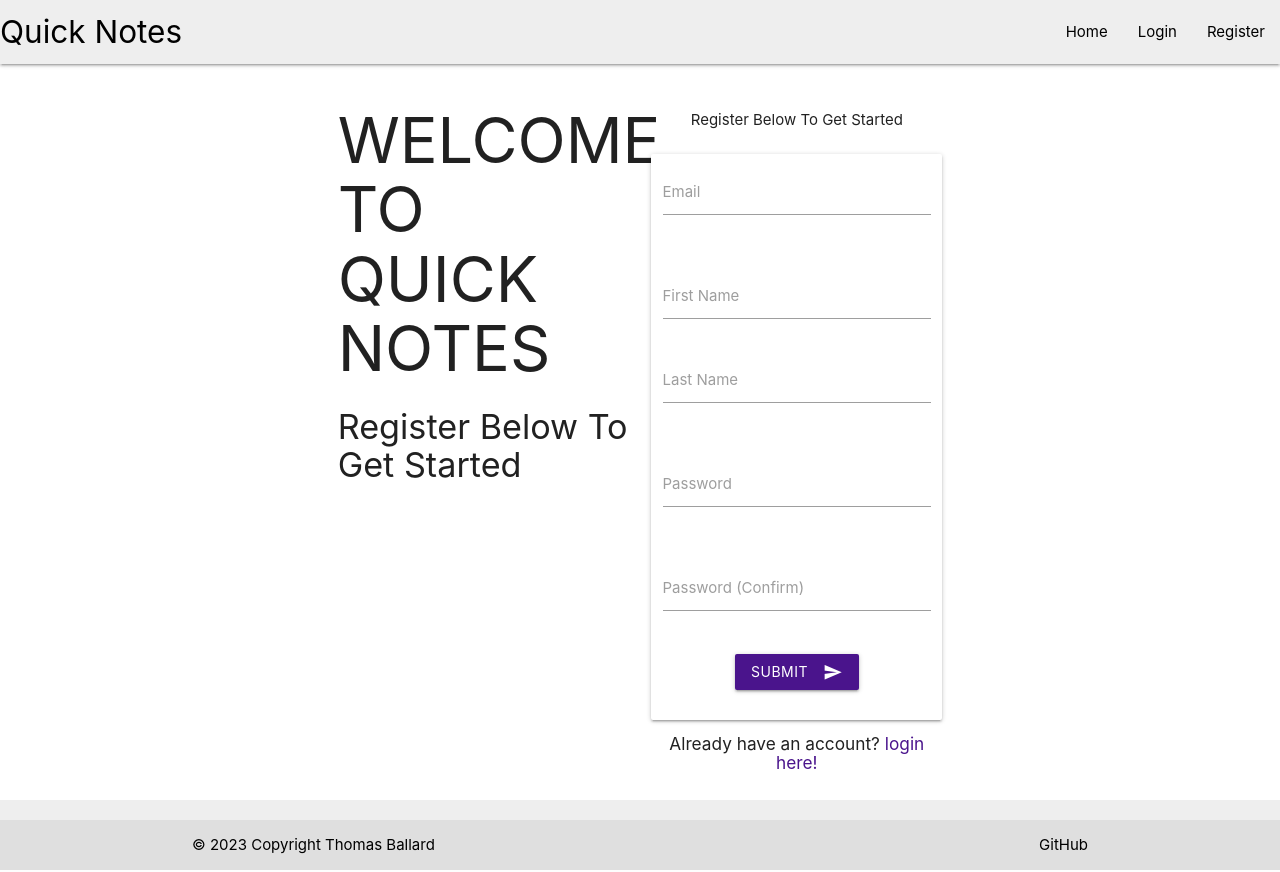
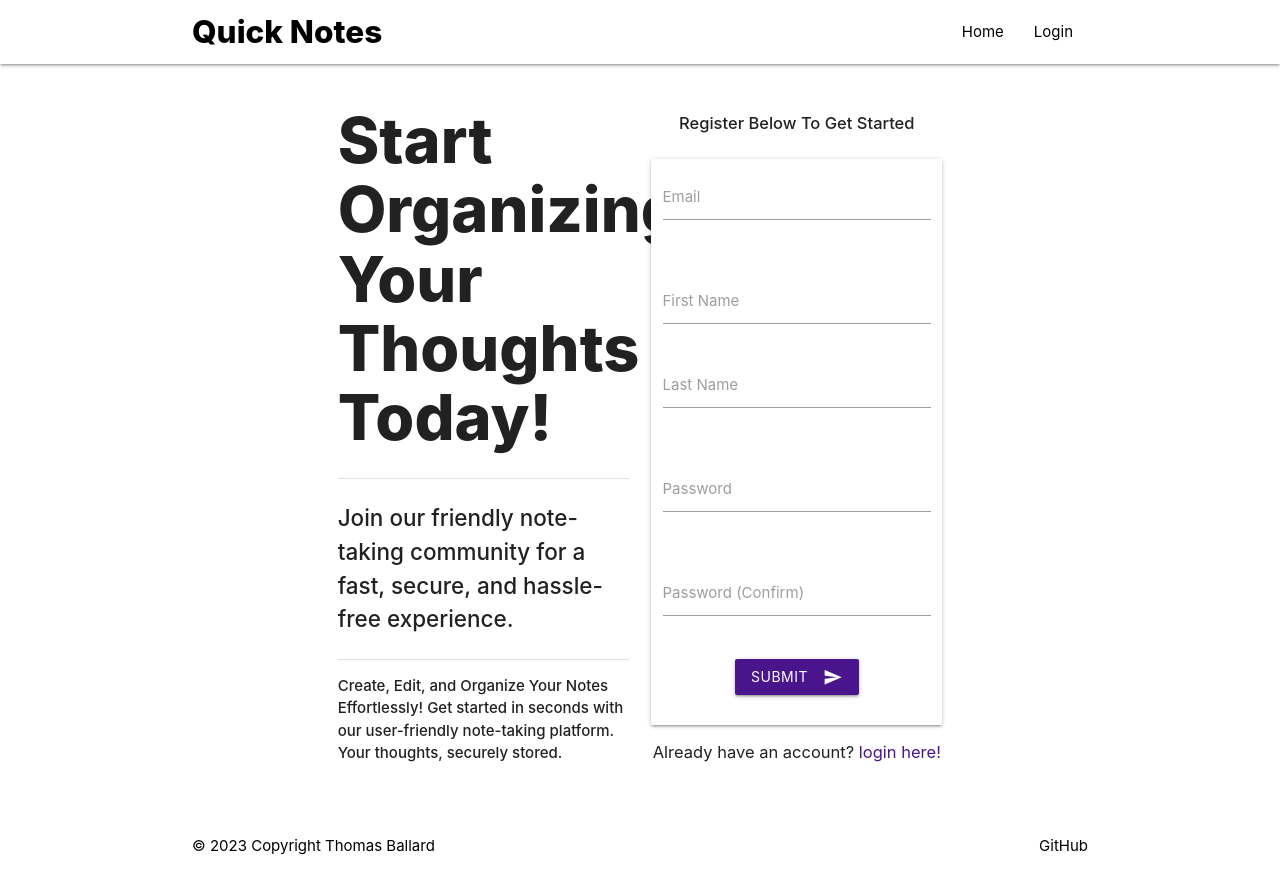
Before and after one commit to ThomasBallardCI/m3-notes-app, a Flask app: page / in a window 1280 px wide. Run offline with Flask 3, Linux system fonts and the light colour scheme.

Commit message:
adjusted home route for login, added logged in specific home page and adjusted html best practices and styling

```diff
--- a/quicknote/routes.py
+++ b/quicknote/routes.py
@@ -31,41 +31,43 @@ from quicknote.models import User, Note
 @app.route("/")
 def home():
     """
-    Display the home page of the application.
+    Route function for handling user registration and redirection.
 
-    Description:
-        This view function is responsible for rendering the home page of the application.
-        It is the landing page that users see when they visit the site. The function
-        simply returns the 'home.html' template, and it may also pass the 'current_user'
-        object for context.
+    If the current user is authenticated, redirects to the 'notes' page.
+    If the request method is POST, it retrieves user registration data from the form,
+    validates the input, and creates a new user if the data is valid.
+    If the email provided already exists in the database, it flashes an error message.
+    Otherwise, it checks and validates the input data such as email, first name, last name, and passwords.
+    If all validations pass, a new user is created, added to the database, and the user is logged in.
+    It then redirects to the 'notes' page after a successful account creation.
 
     Returns:
-        The 'home.html' template, serving as the main page of the application.
+        If the user is already authenticated, redirects to 'notes'.
+        If the request method is POST and all input validations pass, redirects to 'notes' after account creation.
+        Otherwise, renders the 'home.html' template for user registration.
 
+    Dependencies:
+        - current_user: User authentication status.
+        - request: Retrieves form data and method type (POST).
+        - redirect: Redirects to a specified route.
+        - url_for: Generates URLs for a specific function.
+        - flash: Displays flashed messages for different categories (success or error).
+        - User: Represents the User model for interaction with the database.
+        - generate_password_hash: Hashes the user's password for security.
+        - login_user: Logs in the user.
+        - db: Represents the database session.
+        - render_template: Renders the HTML template for user registration.
+
+    HTML Templates:
+        - 'home.html': Contains the user registration form.
+
+    Note:
+        - This function assumes the existence of a User model and an 'home.html' template.
+        - It employs Flask and its extensions for web functionalities.
     """
-    return render_template("home.html", user=current_user)
-
-
-@app.route("/register", methods=["GET", "POST"])
-def register():
-    """
-    Register a new user or display the registration page.
-
-    Description:
-        This view function handles user registration. If the HTTP request method is
-        POST, it processes the user's registration details, including email, first
-        name, last name, and passwords. It validates the input data and, if all
-        requirements are met, creates a new user account and logs them in. If the email
-        is already in use or any of the input data is invalid, appropriate flash
-        messages are displayed. If the request method is GET, it displays the
-        registration page for users to enter their details.
-
-    Returns:
-        A redirection to the 'notes' view after successful registration or the
-        'register.html' template for entering registration details in the case of
-        a GET request.
-
-    """
+    if current_user.is_authenticated:
+        # If the user is already logged in, redirect to the notes page
+        return redirect(url_for("notes"))
 
     if request.method == "POST":
         # Retrieving user registration data from the form
@@ -111,7 +113,7 @@ def register():
             return redirect(url_for("notes"))
 
     # Render the registration template if the request method is not POST
-    return render_template("register.html", user=current_user)
+    return render_template("home.html", user=current_user)
 
 
 @app.route("/user_management")
--- a/quicknote/static/css/style.css
+++ b/quicknote/static/css/style.css
@@ -1,3 +1,7 @@
+@import url('https://fonts.googleapis.com/css2?family=Roboto:wght@400;500;700&display=swap');
+
+
+
 /* Sticky Footer */
 body {
     display: flex;
@@ -18,6 +22,10 @@ main {
 .row .input-field input:focus {
     border-bottom: 1px solid #4a148c !important;
     box-shadow: 0 1px 0 0 #4a148c !important;
+}
+
+textarea {
+    color: #4a148c !important;
 }
 
 /* hyperlink text color */
@@ -54,3 +62,33 @@ a {
     margin-left: auto;
     font-size: small;
 }
+
+h1 {
+    font-weight: 800;
+}
+
+.sub-text {
+    font-weight: 500;
+    font-size: 1.5em;
+}
+
+.sub-text2 {
+    font-weight: 500;
+}
+
+.register-below {
+    font-weight: 500;
+}
+
+.register-below, .login-here {
+    font-size: 1.1em;
+}
+
+.brand-logo {
+    font-weight: 800;
+}
+
+.card-title {
+    font-weight: 500;
+    font-size: 2em;
+}
--- a/quicknote/templates/base.html
+++ b/quicknote/templates/base.html
@@ -13,20 +13,18 @@
 
     <header>
         <!-- top navbar -->
-        <nav class="grey lighten-3">
-            <div class="nav-wrapper">
+        <nav class="white">
+            <div class="nav-wrapper container">
                 <a href="{{ url_for('home') }}" class="brand-logo black-text">Quick Notes</a>
                 <a href="#" data-target="mobile-demo" class="sidenav-trigger black-text"><i class="material-icons">menu</i></a>
                 <ul class="right hide-on-med-and-down">
                     {% if user.is_authenticated %}
-                    <li><a class="black-text" href="{{ url_for('home') }}">Home</a></li>
                     <li><a class="black-text" href="{{ url_for('notes') }}">Notes</a></li>
                     <li><a class="black-text" href="{{ url_for('user_management') }}">Account</a></li>
                     <li><a class="black-text" href="{{ url_for('logout') }}">Logout</a></li>
                     {% else %}
                     <li><a class="black-text" href="{{ url_for('home') }}">Home</a></li>
                     <li><a class="black-text" href="{{ url_for('login') }}">Login</a></li>
-                    <li><a class="black-text" href="{{ url_for('register') }}">Register</a></li>
                     {% endif %}
                 </ul>
             </div>
@@ -35,14 +33,12 @@
         <!-- mobile sidenav -->
         <ul class="sidenav" id="mobile-demo">
             {% if user.is_authenticated %}
-            <li><a href="{{ url_for('home') }}">Home</a></li>
             <li><a href="{{ url_for('notes') }}">Notes</a></li>
             <li><a href="{{ url_for('user_management') }}">Account</a></li>
             <li><a href="{{ url_for('logout') }}">Logout</a></li>
             {% else %}
             <li><a href="{{ url_for('home') }}">Home</a></li>
             <li><a href="{{ url_for('login') }}">Login</a></li>
-            <li><a href="{{ url_for('register') }}">Register</a></li>
             {% endif %}
         </ul>
     </header>
@@ -89,8 +85,8 @@
         {% endblock %}
     </main>
 
-    <footer class="page-footer grey lighten-3">
-        <div class="footer-copyright">
+    <footer class="page-footer white">
+        <div class="footer-copyright white">
             <div class="container black-text">
                 © 2023 Copyright Thomas Ballard
                 <a class="black-text right" href="https://github.com/ThomasBallardCI/m3-notes-app" target="_blank">GitHub</a>
--- a/quicknote/templates/home.html
+++ b/quicknote/templates/home.html
@@ -9,52 +9,57 @@
     <div class="row">
         <div class="col s12 l6">
             <div>
-                <h1>WELCOME TO QUICK NOTES</h1>
+                <h1>Start Organizing Your Thoughts Today!</h1>
             </div>
+            <div class="divider"></div>
             <div>
-                <h4>Register Below To Get Started</h4>
+                <p class="sub-text">Join our friendly note-taking community for a fast,
+                    secure, and hassle-free experience.</p>
+                    <div class="divider" role="separator" aria-label="Section Divider"></div>
+                <p class="sub-text2">Create, Edit, and Organize Your Notes Effortlessly! Get started in seconds with our user-friendly note-taking platform.
+                    Your thoughts, securely stored.</p>
             </div>
         </div>
         <div class="col s12 l6">
-            <div class="section"></div>
+            <div class="section" aria-hidden="true" aria-label="Section"></div>
             <div>
-                <p class="center-align">Register Below To Get Started</p>
+                <p class="center-align register-below">Register Below To Get Started</p>
             </div>
             <form class="col s12 card-panel center-align" method="POST">
                 <div class="row">
                     <div class="input-field col s12">
-                        <input id="email" name="email" type="email" class="validate">
+                        <input id="email" name="email" type="email" class="validate" required aria-label="Email Input">
                         <label for="email">Email</label>
                     </div>
                 </div>
                 <div class="row">
                     <div class="input-field col s12">
-                        <input id="first_name" name="first_name" type="text" class="validate">
+                        <input id="first_name" name="first_name" type="text" class="validate" required aria-label="First Name Input">
                         <label for="first_name">First Name</label>
                     </div>
                     <div class="input-field col s12">
-                        <input id="last_name" name="last_name" type="text" class="validate">
+                        <input id="last_name" name="last_name" type="text" class="validate" required aria-label="Last Name Input">
                         <label for="last_name">Last Name</label>
                     </div>
                 </div>
                 <div class="row">
                     <div class="input-field col s12">
-                        <input id="password1" name="password1" type="password" class="validate">
+                        <input id="password1" name="password1" type="password" class="validate" required aria-label="Password Input">
                         <label for="password1">Password</label>
                     </div>
                 </div>
                 <div class="row">
                     <div class="input-field col s12">
-                        <input id="password2" name="password2" type="password" class="validate">
+                        <input id="password2" name="password2" type="password" class="validate" required aria-label="Confirm Password Input">
                         <label for="password2">Password (Confirm)</label>
                     </div>
                 </div>
-                <button class="btn waves-effect waves-light purple darken-4" type="submit" name="action">Submit
+                <button class="btn waves-effect waves-light purple darken-4" type="submit" name="action" aria-label="Submit Registration Form">Submit
                     <i class="material-icons right">send</i>
                 </button>
                 <div class="section"></div>
             </form>
-            <h6 class="center-align">Already have an account? <a href="{{ url_for('login') }}">login here!</a></h6>
+            <p class="center-align login-here">Already have an account? <a href="{{ url_for('login') }}" aria-label="Login Link">login here!</a></p>
         </div>
         </div>
 </div>
```
Also changed, not shown: quicknote/templates/add_note.html (+6 -6 lines), quicknote/templates/login.html (+3 -4 lines).
